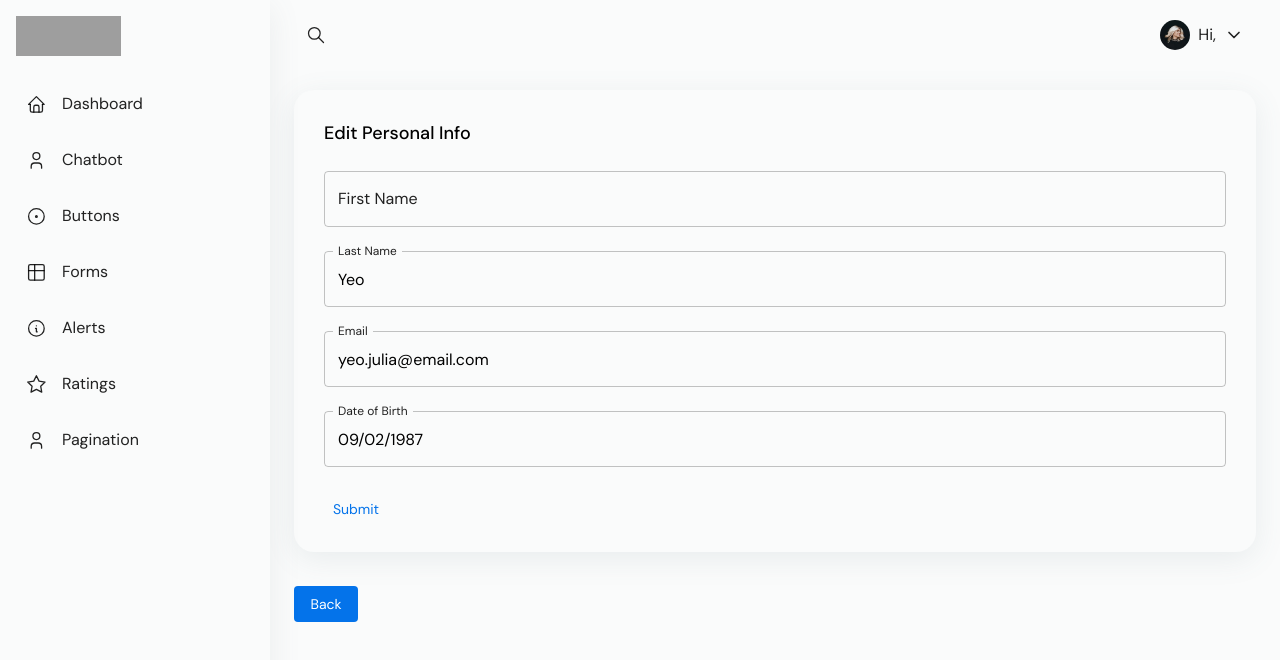
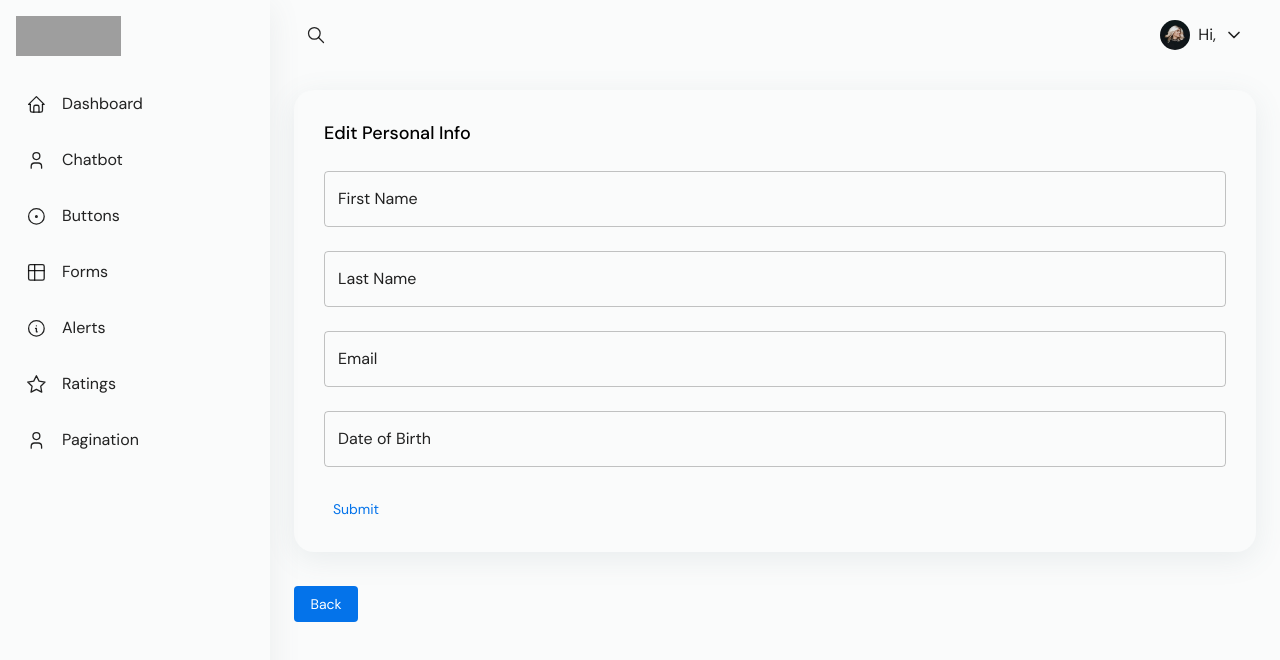
Before and after one commit to FIRE-BCS/finance-pro, a Next.js app: page /editPersonal in a window 1280 px wide. Shown: the top 660 px of the page. Built offline with nearby package versions, Linux system fonts and the light colour scheme; grey boxes are pictures that could not be loaded.

Commit message:
edited default values for editFinancial and editPersonal

```diff
--- a/app/(DashboardLayout)/editPersonal/page.tsx
+++ b/app/(DashboardLayout)/editPersonal/page.tsx
@@ -59,6 +59,8 @@ const Forms = () => {
       customerData = {};
     }
 
+    const dobDayjs = customerData.DOB ? dayjs(customerData.DOB) : null;
+
     return (
       <Grid container spacing={3}>
         <Grid item xs={12} lg={12}>
@@ -86,7 +88,7 @@ const Forms = () => {
                 id="name-basic"
                 label="Last Name"
                 variant="outlined"
-                defaultValue="Yeo"
+                defaultValue={customerData.lastName}
                 onChange={(e) => {
                   if (e.target.value === ""){
                     setLastNameError(true)
@@ -103,7 +105,7 @@ const Forms = () => {
                 id="email-basic"
                 label="Email"
                 variant="outlined"
-                defaultValue="yeo.julia@email.com"
+                defaultValue={customerData.email}
                 onChange={(e) => {
                   if (e.target.value === ""){
                     setEmailError(true)
@@ -131,7 +133,7 @@ const Forms = () => {
                   <DatePicker
                     label="Date of Birth"
                     slotProps={{ textField: { fullWidth: true } }}
-                    defaultValue={dayjs("1987-2-9")}
+                    defaultValue={dobDayjs}
                     onChange={(value) => {
                       if(value!==null){
                         setNewDOB(`${value.day()}/${value.month() + 1}/${value.year()}`);
```
Also changed, not shown: app/(DashboardLayout)/editFinancial/page.tsx (+11 -2 lines).
